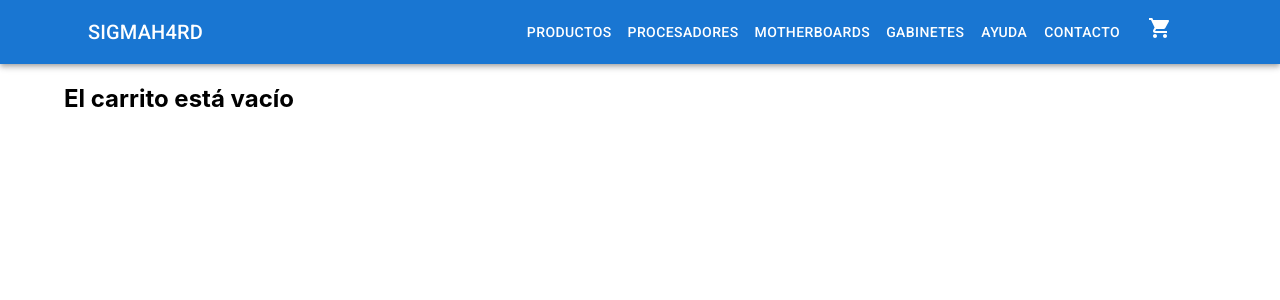
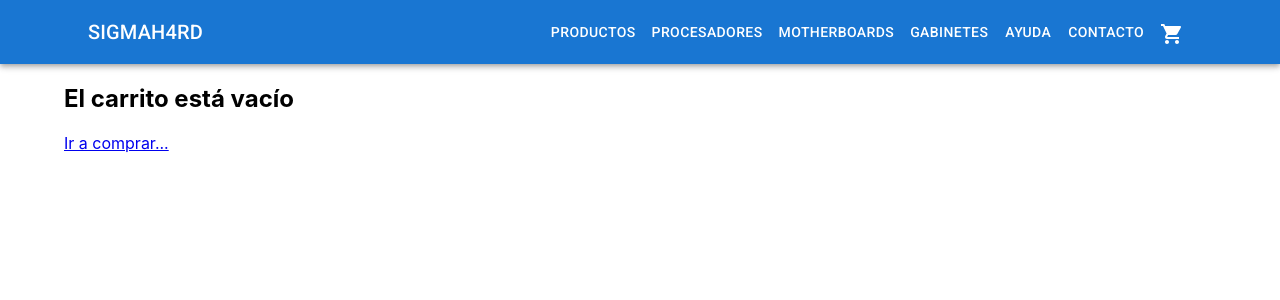
Before and after one commit to facundocrz/RJ24405, a React (Create React App) app: page /cart in a window 1280 px wide. Shown: the top 300 px of the page. Built offline with nearby package versions, Linux system fonts and the light colour scheme.

Commit message:
carrito completo, totales y cantidades

```diff
--- a/src/components/Cart.jsx
+++ b/src/components/Cart.jsx
@@ -5,19 +5,23 @@ import { Box } from "@mui/system";
 import CartItem from "./CartItem";
 import { Button } from "@mui/material";
 import { Delete } from '@mui/icons-material'
+import { Link } from "react-router-dom";
+import CartSummary from "./CartSummary";
 
 export default function Cart() {
 
   const { cart, clear } = useContext(cartContext)
 
   return (
+    <>
+    <Box style={{display:"flex", flexDirection: "row"}}>
     <Container maxWidth="lg">
       {cart.length !== 0 ?
         <Box>
           <Box>
             {cart.map(element =>
-            <div style={{margin: '10px 0 10px 0'}}>
-            <CartItem key={element.item.id} product={element}></CartItem>
+            <div key={element.item.id} style={{margin: '10px 0 10px 0'}}>
+            <CartItem product={element}></CartItem>
             </div>)}
           </Box>
           <Button variant="outlined" color="error" startIcon={<Delete />} onClick={()=> clear()}>
@@ -25,8 +29,14 @@ export default function Cart() {
           </Button>
         </Box>
         :
+        <>
         <h2>El carrito está vacío</h2>
+        <Link to={"/"}>Ir a comprar...</Link>
+        </>
       }
     </Container>
+    {(cart.length !==0) && <CartSummary/>}
+    </Box>
+    </>
   )
 }
--- /dev/null
+++ b/src/components/CartSummary.jsx
@@ -0,0 +1,42 @@
+import { Button, Card, Typography } from "@mui/material";
+import { Box } from "@mui/system";
+import React, { useContext } from "react";
+import { cartContext } from "../context/CartProvider";
+
+const boxStyle ={margin: "30px 0px",
+display: "flex",
+justifyContent: "space-between"}
+
+export default function CartSummary() {
+
+    const { totalQuantity, totalPrice } = useContext(cartContext)
+
+    return (
+        <>
+            <Card style={{
+                padding: "20px",
+                height: "250px",
+                margin: "10px",
+                width: "500px"
+            }}>
+                <Typography variant="h5" component="div" gutterBottom>
+                    RESUMEN
+                </Typography>
+                <Box style={boxStyle}>
+                    <span>Cantidad de productos</span>
+                    <span>{totalQuantity()}</span>
+                </Box>
+                <Box style={boxStyle}>
+                    <span>Envío</span>
+                    <span>gratis</span>
+                </Box>
+                <Box style={boxStyle}>
+                    <span>Total</span>
+                    <span>{'$ ' + totalPrice()}</span>
+                </Box>
+                <Button>COMPRAR</Button>
+            </Card>
+
+        </>
+    )
+}
--- /dev/null
+++ b/src/components/CartWidget.jsx
@@ -0,0 +1,21 @@
+import { ShoppingCart } from "@mui/icons-material";
+import { Badge, IconButton } from "@mui/material";
+import React, { useContext } from "react";
+import { useState } from "react";
+import { Link } from "react-router-dom";
+import { cartContext } from "../context/CartProvider";
+
+export default function CartWidget() {
+
+    const {totalQuantity} = useContext(cartContext)
+
+    return (
+        <IconButton aria-label="cart">
+            <Link to={'/cart'} style={{ color: 'white' }}>
+                <Badge badgeContent={totalQuantity()} color="error">
+                <ShoppingCart />
+                </Badge>
+            </Link>
+        </IconButton>
+    )
+}
--- a/src/components/ItemDetailContainer.jsx
+++ b/src/components/ItemDetailContainer.jsx
@@ -12,7 +12,7 @@ export default function ItemDetailContainer() {
         const promiseDetail = new Promise((resolve, reject) => {
             setTimeout(() => {
                 resolve(productos)
-            },2000)
+            },200)
         })
 
         promiseDetail
--- a/src/components/ItemListContainer.jsx
+++ b/src/components/ItemListContainer.jsx
@@ -13,7 +13,7 @@ export default function ItemListContainer({ title }) {
         const promiseProd = new Promise((resolve, reject) => {
             setTimeout(() => {
                 resolve(productos)
-            }, 2000)
+            }, 200)
         })
 
         promiseProd
--- a/src/components/NavBar.jsx
+++ b/src/components/NavBar.jsx
@@ -2,6 +2,7 @@ import React from "react";
 import { Box, AppBar, Toolbar, Typography, Container, Button } from '@mui/material'
 import { ShoppingCart } from '@mui/icons-material'
 import { Link } from "react-router-dom";
+import CartWidget from "./CartWidget";
 
 export default function NavBar() {
     return (
@@ -49,11 +50,7 @@ export default function NavBar() {
                                     </Link>
                                 </Button>
                             </div>
-                            <Button variant="icon" color="inherit">
-                                <Link to={'/cart'} style={{ color: 'white' }}>
-                                    <ShoppingCart />
-                                </Link>
-                            </Button>
+                            <CartWidget/>
                         </Toolbar>
                     </Container>
                 </AppBar>
--- a/src/context/CartProvider.js
+++ b/src/context/CartProvider.js
@@ -29,8 +29,16 @@ export default function CartProvider({ children }) {
         setCart([])
     }
 
+    const totalQuantity = () => {
+        return cart.reduce((a, b) => a + b.quantity, 0)
+    }
+
+    const totalPrice = () => {
+        return cart.reduce((a, b) => a + (b.item.price * b.quantity), 0)
+    }
+
     return (
-        <cartContext.Provider value={{ cart, addItem, removeItem, clear }}>
+        <cartContext.Provider value={{ cart, addItem, removeItem, clear, totalQuantity, totalPrice }}>
             {children}
         </cartContext.Provider>
     )
```
